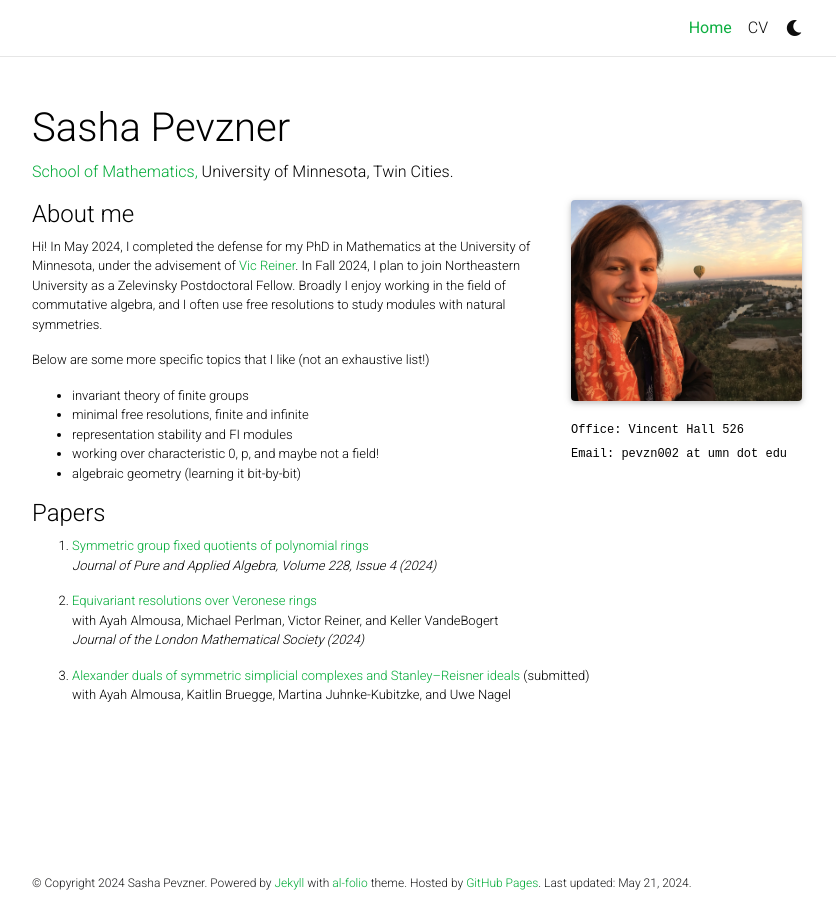
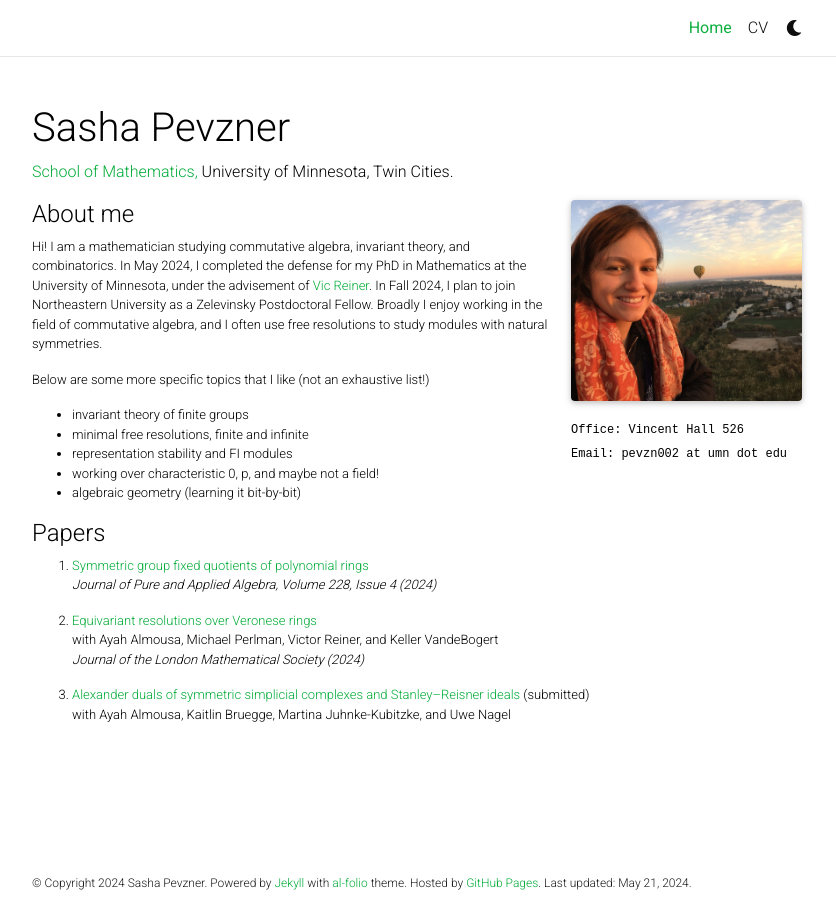
Before and after one commit to sashapevzner/sashapevzner.github.io, a Jekyll site: the page built from _pages/about.md, in a window 1280 px wide. Shown: the whole page, without its empty margins (223-1059 px from the left). Built offline with Jekyll 4.4.1, drawn with Linux system fonts in a browser that asks for light colours; full-size pictures stand in for the smaller copies a plugin makes; comment, search, counter and statistics services are not loaded; a style sheet for code colours, icons or effects is not loaded.

Commit message:
Update about.md

```diff
--- a/_pages/about.md
+++ b/_pages/about.md
@@ -19,7 +19,7 @@
 
 #### About me
 
-Hi! In May 2024, I completed the defense for my PhD in Mathematics at the University of Minnesota, under the advisement of [Vic Reiner](https://www-users.cse.umn.edu/~reiner/). In Fall 2024, I plan to join Northeastern University as a Zelevinsky Postdoctoral Fellow. Broadly I enjoy working in the field of commutative algebra, and I often use free resolutions to study modules with natural symmetries.
+Hi! I am a mathematician studying commutative algebra, invariant theory, and combinatorics. In May 2024, I completed the defense for my PhD in Mathematics at the University of Minnesota, under the advisement of [Vic Reiner](https://www-users.cse.umn.edu/~reiner/). In Fall 2024, I plan to join Northeastern University as a Zelevinsky Postdoctoral Fellow. Broadly I enjoy working in the field of commutative algebra, and I often use free resolutions to study modules with natural symmetries.
 
 Below are some more specific topics that I like (not an exhaustive list!)
   * invariant theory of finite groups
```
